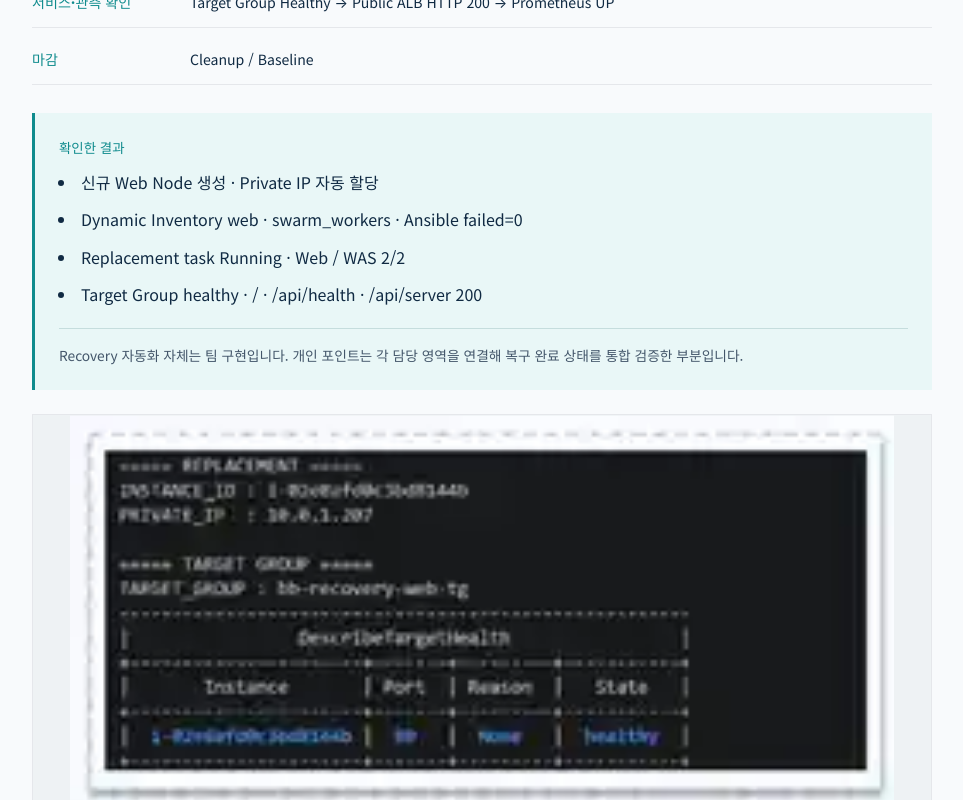
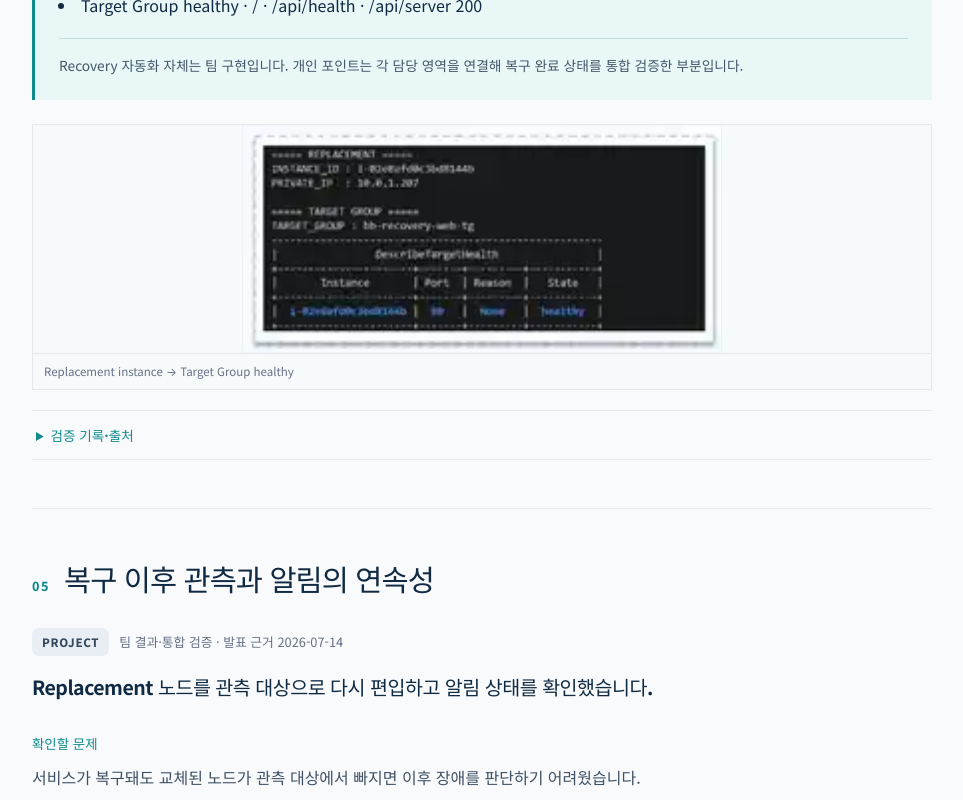
Before and after one commit to wkfkeha784-pixel/cloud-infra-portfolio, a React (Vite) app: page /projects/bluebell in a window 1280 px wide. Shown: the part 4040-4840 px from the top of the page, without its empty margins (298-1261 px from the left). Built offline with nearby package versions, Linux system fonts and the light colour scheme.

Commit message:
style: preserve evidence image proportions and limit enlargement

```diff
--- a/src/styles/bluebell.css
+++ b/src/styles/bluebell.css
@@ -64,6 +64,8 @@
 .bluebell-validation strong { color: var(--teal); }
 .bluebell-validation span { color: var(--navy); overflow-wrap: anywhere; }
 .bluebell-evidence-figure { margin-top: 24px; border-radius: 0; }
+.bluebell-evidence-figure img { aspect-ratio: auto; max-width: 640px; margin-inline: auto; }
+.bluebell-evidence-figure img[src$="replacement-target-healthy.svg"] { max-width: 480px; }
 .bluebell-case-source { margin-top: 20px; border-block: 1px solid var(--line); font-size: 0.85rem; line-height: 1.8; }
 .bluebell-case-source summary { padding: 12px 4px; color: var(--teal); cursor: pointer; font-weight: 700; min-height: 44px; }
 .bluebell-case-source summary:hover { background: #f1f5f7; }
```
